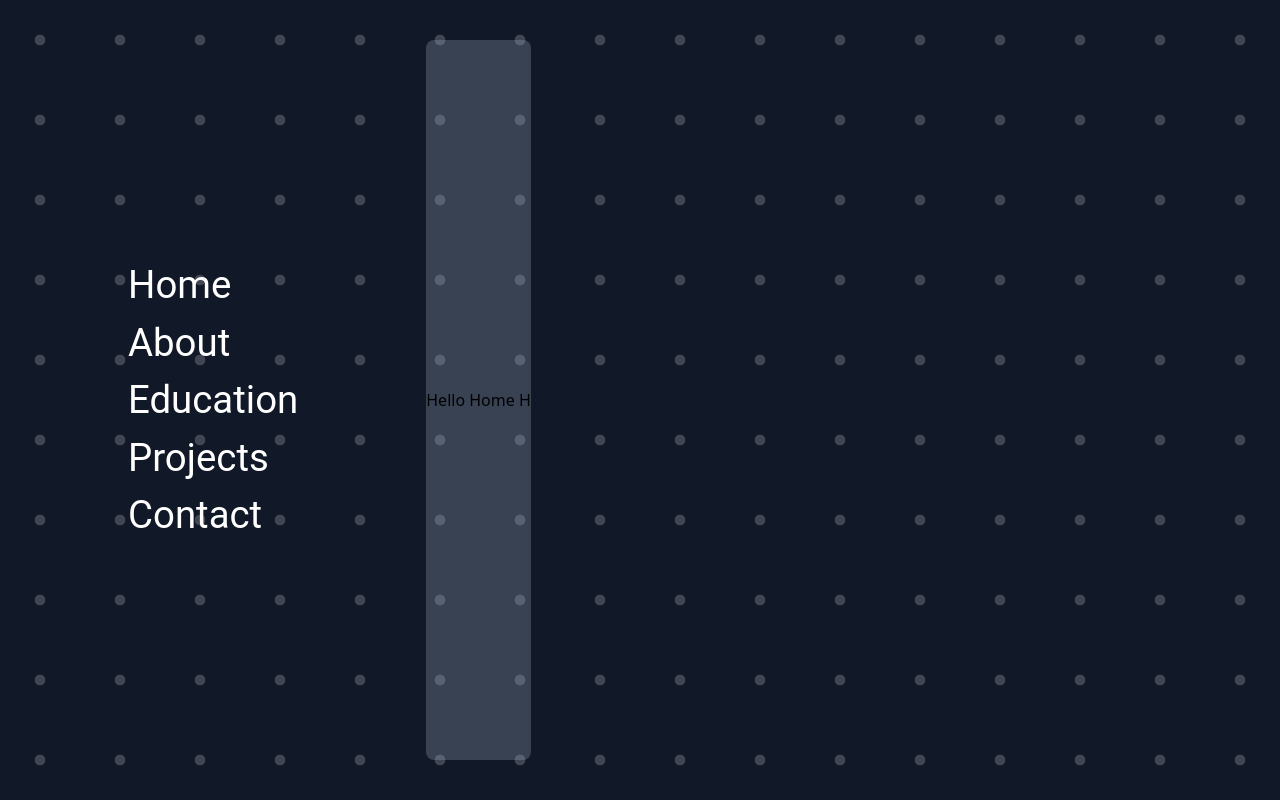
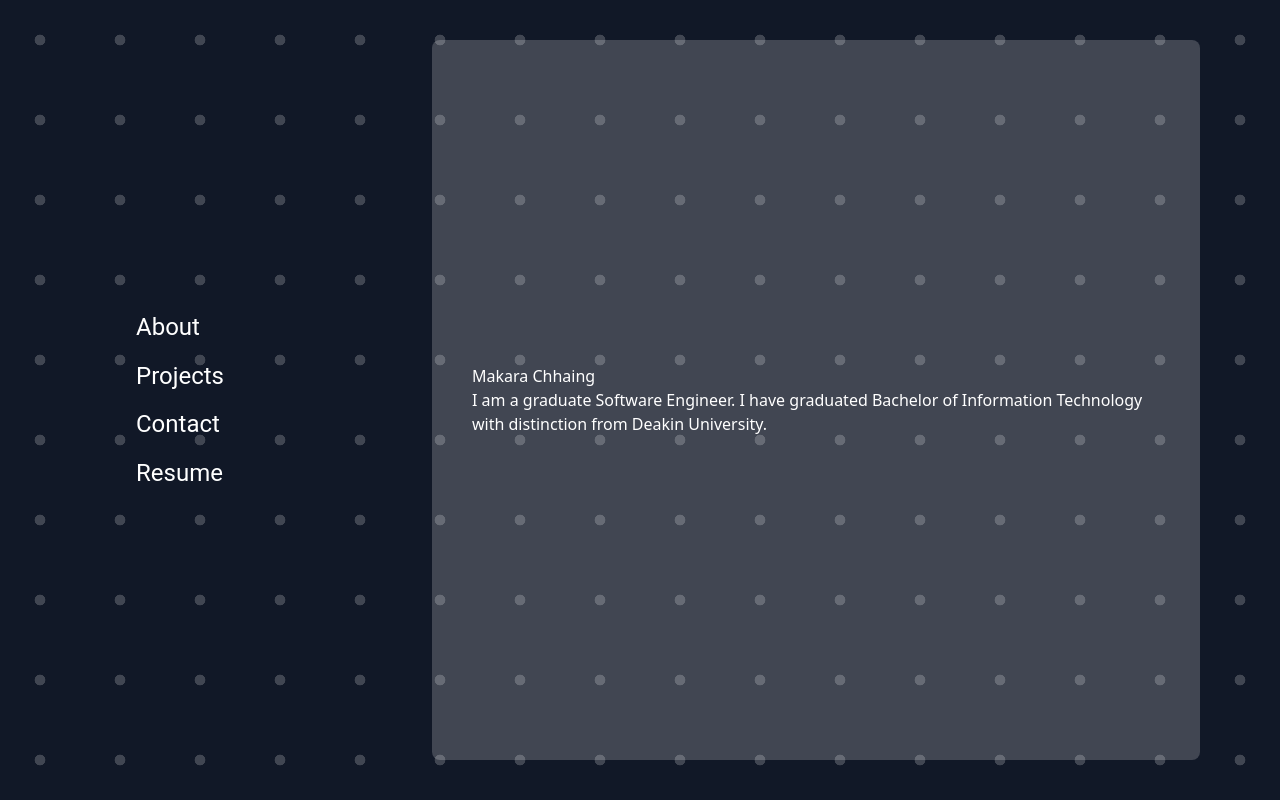
Before and after one commit to makaracc/portfolio-2022, a React (Vite) app: page / in a window 1280 px wide. Built offline with nearby package versions, Linux system fonts and the light colour scheme.

Commit message:
edit menu

```diff
--- a/src/App.jsx
+++ b/src/App.jsx
@@ -5,42 +5,22 @@ import { Menu } from "./components/Menu";
 import { Project } from "./components/Project";
 import { Contact } from "./components/Contact";
 import { Content } from "./components/Content";
-import { createBrowserRouter, RouterProvider, Route } from "react-router-dom";
-
+import { Resume } from "./components/Resume";
 function App() {
-  const [page, setPage] = useState("#Home");
-
-  // const router = createBrowserRouter([
-  //   {
-  //     path: "/Home",
-  //     element: <Home />,
-  //   },
-  //   {
-  //     path: "/About",
-  //     element: <About />,
-  //   },
-  //   {
-  //     path: "/Project",
-  //     element: <Project />,
-  //   },
-  //   {
-  //     path: "/Contact",
-  //     element: <Contact />,
-  //   },
-  // ]);
+  const [page, setPage] = useState("About");
 
   const pageToShow = () => {
     switch (page) {
-      case "Home":
-        return <Home />;
       case "About":
         return <About />;
       case "Projects":
         return <Project />;
       case "Contact":
         return <Contact />;
+      case "Resume":
+        return <Resume />;
       default:
-        return <Home />;
+        return <About />;
     }
   };
 
--- a/src/components/About.jsx
+++ b/src/components/About.jsx
@@ -1,3 +1,12 @@
+import * as data from "../data/data.json";
 export const About = () => {
-  return <div>Hello About</div>;
+  return (
+    <div>
+      <div>
+        {data.name} {data.last_name}
+      </div>
+      {"\n"}I am a graduate Software Engineer. I have graduated Bachelor of
+      Information Technology with distinction from Deakin University.
+    </div>
+  );
 };
--- a/src/components/Contact.jsx
+++ b/src/components/Contact.jsx
@@ -1,3 +1,3 @@
 export const Contact = () => {
-  return <div className=" m-0">Hello Contact</div>;
+  return <div className=" m-0">Contact layout to be created</div>;
 };
--- a/src/components/Content.jsx
+++ b/src/components/Content.jsx
@@ -1,6 +1,6 @@
 export const Content = ({ children }) => {
   return (
-    <div className="bg-slate-400 bg-opacity-30 max-w-[60vw] max-h-[90vh] z-10 relative left-[10vw] top-[5vh] rounded-lg flex place-items-center">
+    <div className="p-10 bg-white  bg-opacity-20 min-w-[20vw] min-h-[20vh] max-w-[60vw] max-h-[90vh] z-10 relative left-[10vw] top-[5vh] rounded-lg flex items-center justify-center">
       {children}
     </div>
   );
--- a/src/components/Home.jsx
+++ b/src/components/Home.jsx
@@ -1,3 +1,12 @@
+import * as data from "../data/data.json";
+
 export const Home = () => {
-  return <div className="m-0 z-10">Hello Home H</div>;
+  return (
+    <div className="m-0 z-10">
+      <div>
+        {data.name} {data.last_name}
+      </div>
+      {"\n"}I am a graduate Software Engineer.fdsf
+    </div>
+  );
 };
--- a/src/components/Menu.css
+++ b/src/components/Menu.css
@@ -13,18 +13,19 @@
 
 .menu-item {
   color: white;
-  /* font-size: clamp(0.5rem, 2vw, 1.5rem); */
-  font-size: clamp(1rem, 3vw, 3rem);
+  font-size: clamp(0.5rem, 2vw, 1.5rem);
   font-family: "Roboto", sans-serif;
 
   display: block;
   text-decoration: none;
-  padding: clamp(0.25rem, 0.5vw, 1rem) rem;
-  /* transition: all 250ms ease; */
+  padding: clamp(0.25rem, 0.5vw, 1rem) 0.5rem;
+  padding-right: 5rem;
+  transition: all 250ms ease;
 }
 
 .menu-item:hover {
-  /* font-size: clamp(1rem, 3vw, 3rem); */
+  font-size: clamp(1rem, 3vw, 3rem);
+  padding-right: 0rem;
   transition: all 250ms ease;
 }
 
--- a/src/components/Menu.jsx
+++ b/src/components/Menu.jsx
@@ -3,9 +3,12 @@ import { nanoid } from "nanoid";
 import "./Menu.css";
 
 export const Menu = ({ page, setPage }) => {
-  const menu = ["Home", "About", "Education", "Projects", "Contact"];
+  const menu = ["About", "Projects", "Contact", "Resume"];
   const [isClicked, setIsClicked] = useState(false);
 
+  useEffect(() => {
+    console.log("just once");
+  }, []);
   const handleMouseMove = (i) => (e) => {
     // setPage(`${menu[i]}`);
   };
@@ -13,7 +16,6 @@ export const Menu = ({ page, setPage }) => {
   const handleMouseClicked = (i) => (e) => {
     setIsClicked(!isClicked);
     setPage(`${menu[i]}`);
-    console.log(e);
   };
 
   return (
--- a/src/components/Project.jsx
+++ b/src/components/Project.jsx
@@ -1,3 +1,3 @@
 export const Project = () => {
-  return <div className="m-0">Hello Project</div>;
+  return <div className="m-0">All project to be added here</div>;
 };
--- /dev/null
+++ b/src/components/Resume.jsx
@@ -0,0 +1,3 @@
+export const Resume = () => {
+  return <div>Resume To be added</div>;
+};
--- /dev/null
+++ b/src/data/data.json
@@ -0,0 +1,11 @@
+{
+  "first_name": "Chan Makara",
+  "last_name": "Chhaing",
+  "name": "Makara",
+  "email": "makara_chhaing@hotmail.com",
+  "phone": "0421719345",
+  "my_image": "",
+  "home_description": "",
+  "address": "Sydney",
+  "about:": ""
+}
--- a/src/index.css
+++ b/src/index.css
@@ -2,6 +2,8 @@
 @tailwind components;
 @tailwind utilities;
 
-/* body {
+body {
   background: rgb(17 24 39);
-} */
+  color: white;
+  height: 100%;
+}
```
